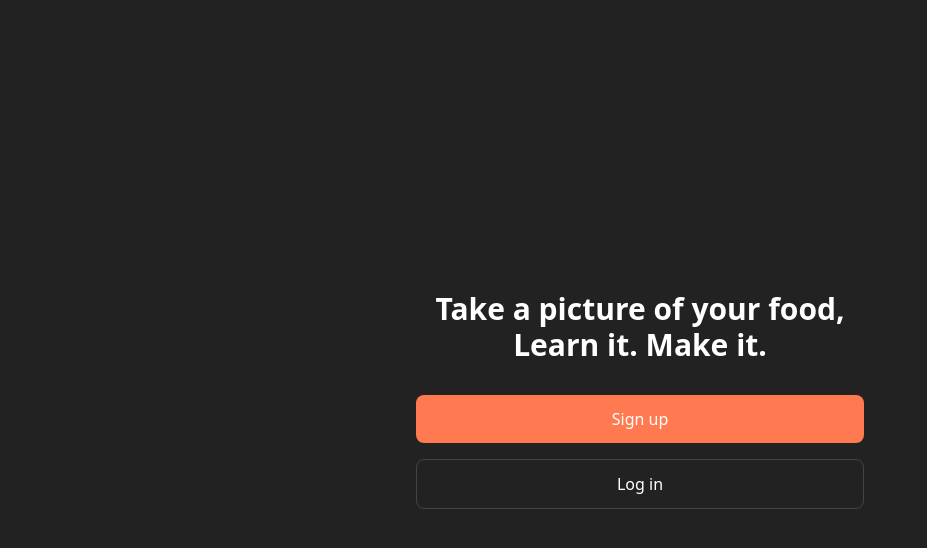
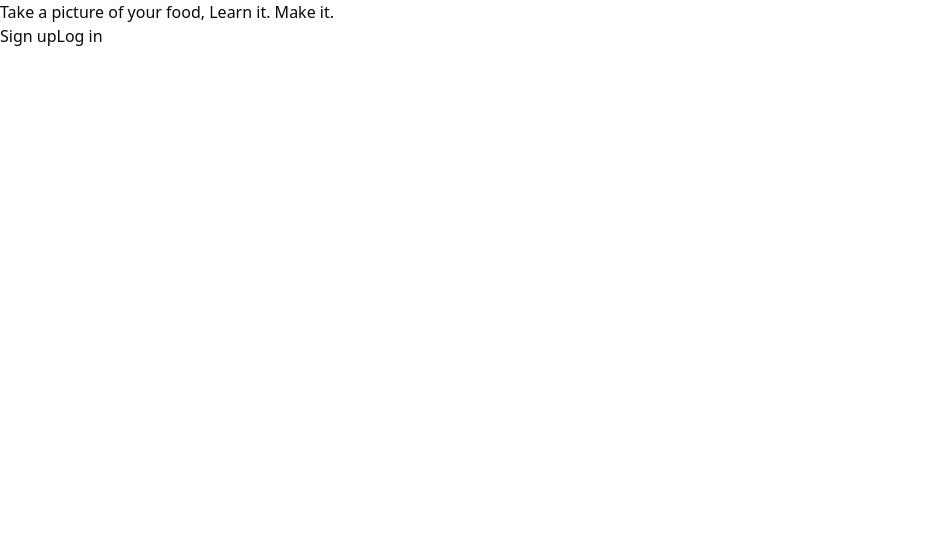
Before and after one commit to rahmlad-aramide/naija-nutri-hub-frontend, a Next.js app: page / in a window 1280 px wide. Shown: the top 548 px of the page, without its empty margins (0-927 px from the left). Built offline with nearby package versions, Linux system fonts and the light colour scheme.

Commit message:
Revert "Update page to include button link to the login page"
This reverts commit 5b98e5df8081799b480295faeeb896573abeca70.

```diff
--- a/src/app/page.tsx
+++ b/src/app/page.tsx
@@ -3,26 +3,14 @@ import Link from "next/link";
 
 export default function Home() {
   return (
-    <div className="flex flex-col items-center justify-center min-h-screen bg-[#222222] px-4">
-      <main className="w-full max-w-md text-center">
-        <header className="mb-8">
-          <h1 className="text-3xl font-bold text-white mb-2">Take a picture of your food, Learn it. Make it.</h1>
-        </header>
-        <div className="space-y-4">
-          <Link
-            href="/signup"
-            className="block w-full bg-[#FF7A50] hover:bg-[#FF7A50]/90 text-white py-3 px-6 rounded-md text-center font-medium transition-colors"
-          >
-            Sign up
-          </Link>
-          <Link
-            href="/login"
-            className="block w-full border border-[#444444] text-white hover:bg-[#444444] py-3 px-6 rounded-md text-center font-medium transition-colors"
-          >
-            Log in
-          </Link>
-        </div>
+    <>
+      <header>
+        <h1>Take a picture of your food, Learn it. Make it.</h1>
+      </header>
+      <main>
+        <Link href="/signup">Sign up</Link>
+        <Link href="/login">Log in</Link>
       </main>
-    </div>
+    </>
   );
 }
```
